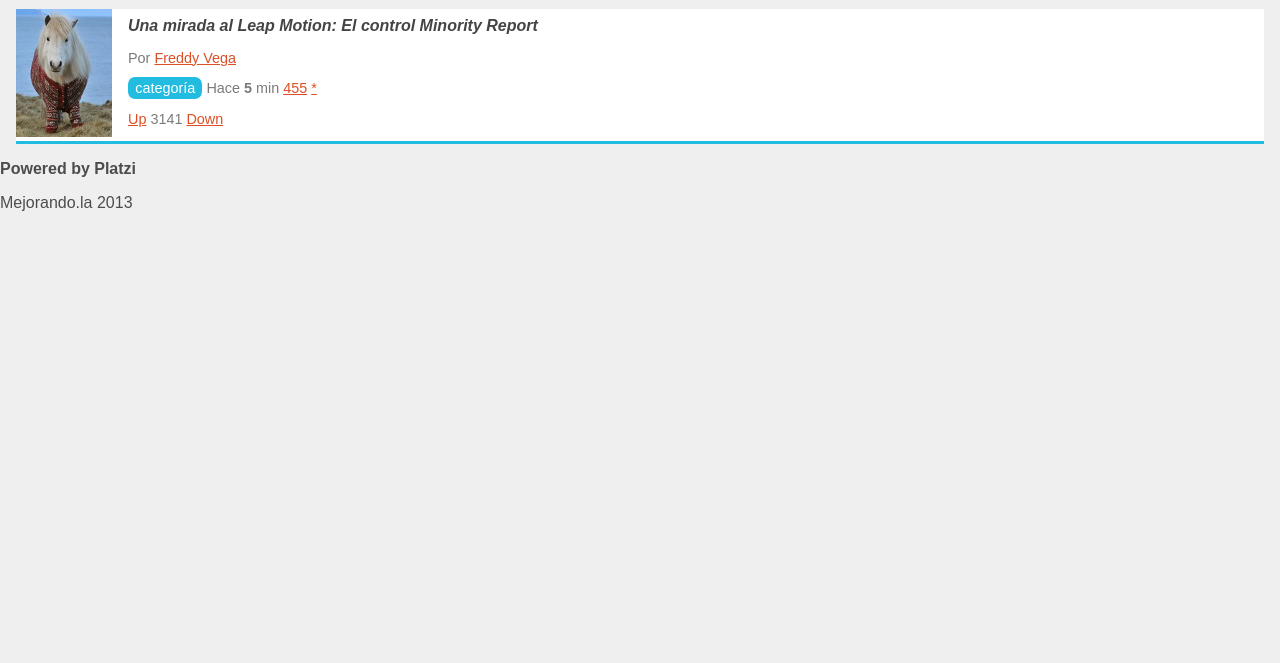
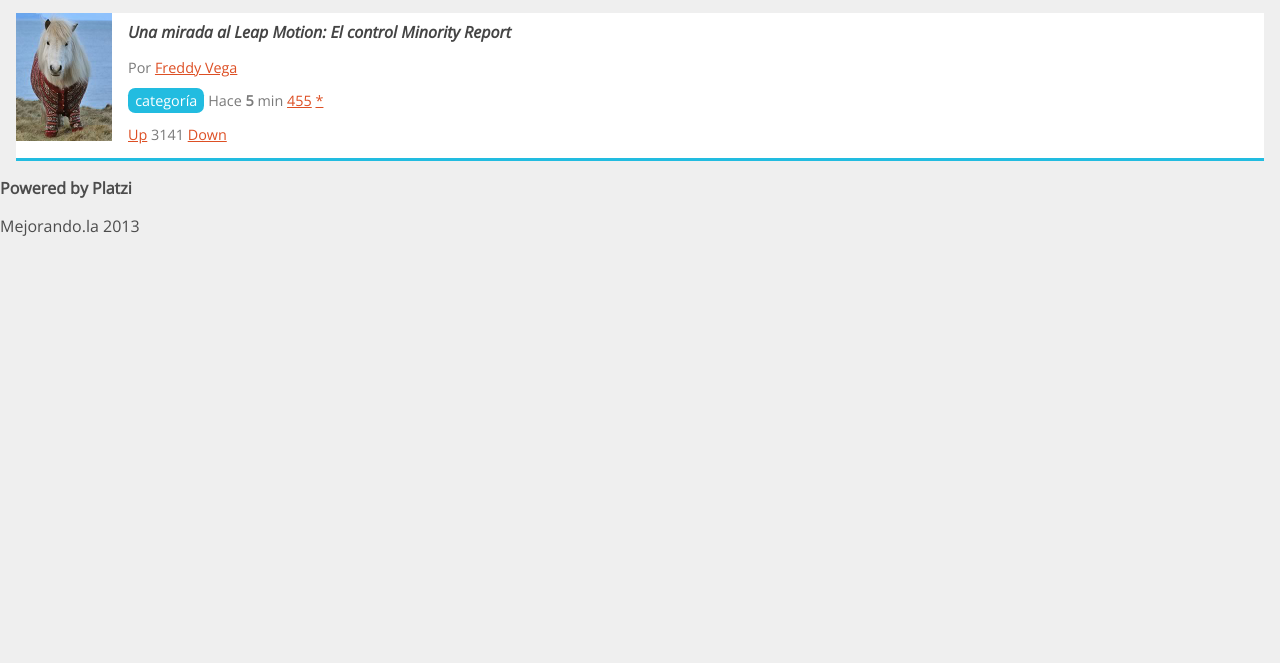
Before and after one commit to jcortesm29/DisenoWeb, a plain HTML site: page index.html in a window 1280 px wide. Shown: the part 137-800 px from the top of the page. Drawn offline with nearby package versions, Linux system fonts and the light colour scheme.

Commit message:
Ajustes con google fonts

```diff
--- a/estilos.css
+++ b/estilos.css
@@ -5,7 +5,7 @@ a{
 body{
 	background: #EFEFEF;
 	color: #4C4C4C;
-	font-family: arial;
+	font-family: "Open Sans",arial;
 	font-size: 16px;
 	margin: 0;
 }
--- a/index.html
+++ b/index.html
@@ -4,6 +4,7 @@
 	<meta charset="utf-8" />
 	<title>Mi primera web app :D</title>
 	<link rel="stylesheet" href="normalize.css" />
+	<link href='http://fonts.googleapis.com/css?family=Open+Sans:400italic,400&subset=latin,latin-ext' rel='stylesheet' type='text/css'>
 	<link rel="stylesheet" href="estilos.css" />
 </head>
 <body>
```
Also changed, not shown: 1 other file.
